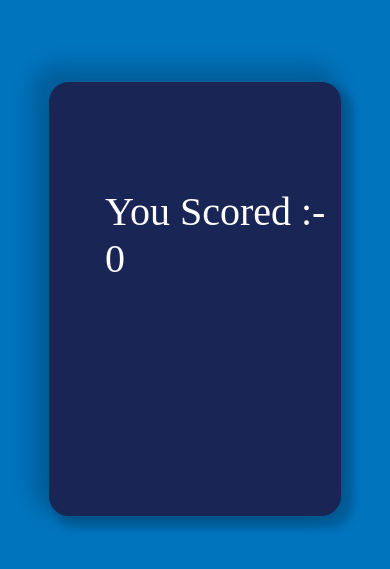
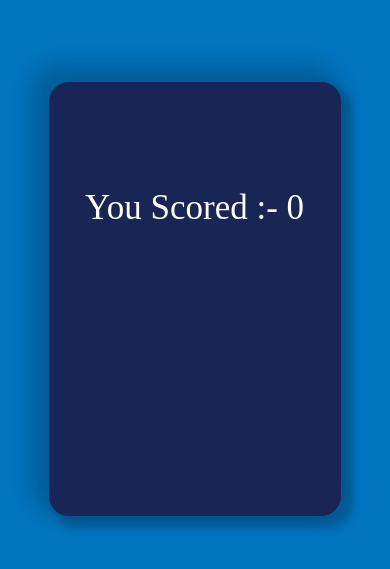
Before and after one commit to thisissonali/Quiz-App, a React (Vite) app: page /total-score in a window 390 px wide. Shown: the part 123-692 px from the top of the page. Built offline with nearby package versions, Linux system fonts and the light colour scheme.

Commit message:
final changes

```diff
--- a/src/App.css
+++ b/src/App.css
@@ -167,4 +167,8 @@
           width: 90px;
           margin-top: 25px;
         }
+        .score-style{
+         font-size: 35px;
+         margin-left: 30px;
+        }
 }
--- a/src/Components/Container.jsx
+++ b/src/Components/Container.jsx
@@ -28,7 +28,7 @@ function Container({getData}) {
     {
       id: 2,
       label: "Naam btaie ?",
-      correctOptionId: 4,
+      correctOptionId: 6,
       selectedOptionId: null,
       options: [
         {
```
